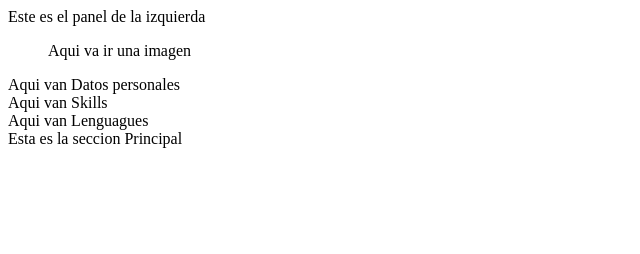
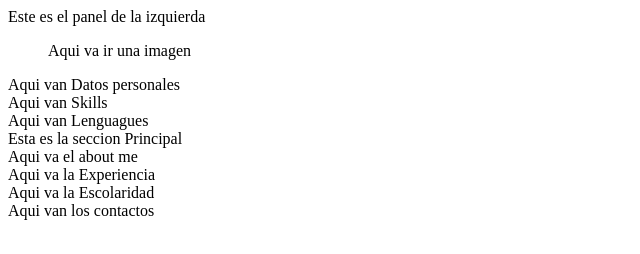
Before and after one commit to checochago/my-CV, a plain HTML site: page index.html in a window 1280 px wide. Shown: the whole page, without its empty margins (0-640 px from the left). Drawn offline with Linux system fonts and the light colour scheme.

Commit message:
Se Terminó el Diseño de la Sección Principal

```diff
--- a/index.html
+++ b/index.html
@@ -23,6 +23,18 @@
     </aside>
     <main>
       Esta es la seccion Principal
+      <section>
+        Aqui va el about me
+      </section>
+      <section>
+        Aqui va la Experiencia
+      </section>
+      <section>
+        Aqui va la Escolaridad
+      </section>
+      <section>
+        Aqui van los contactos
+      </section>
     </main>
   </body>
 </html>
```
